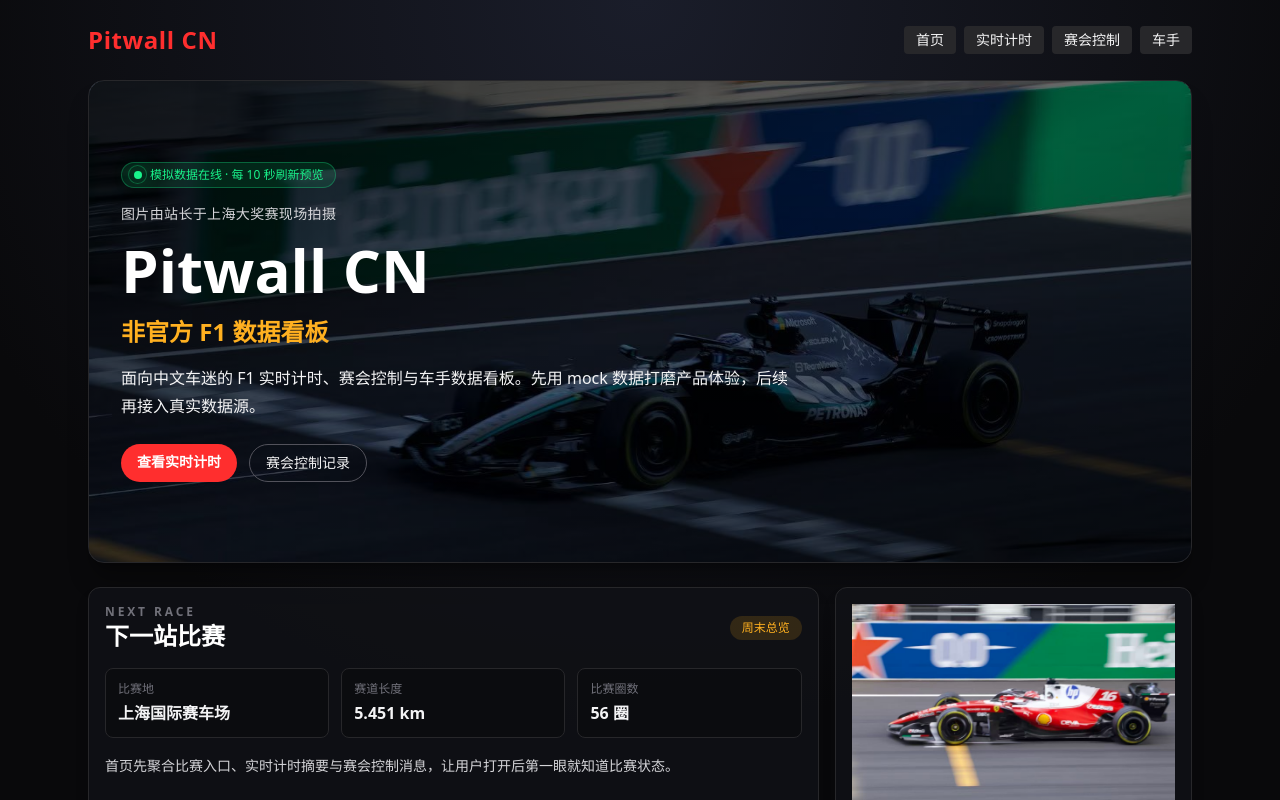
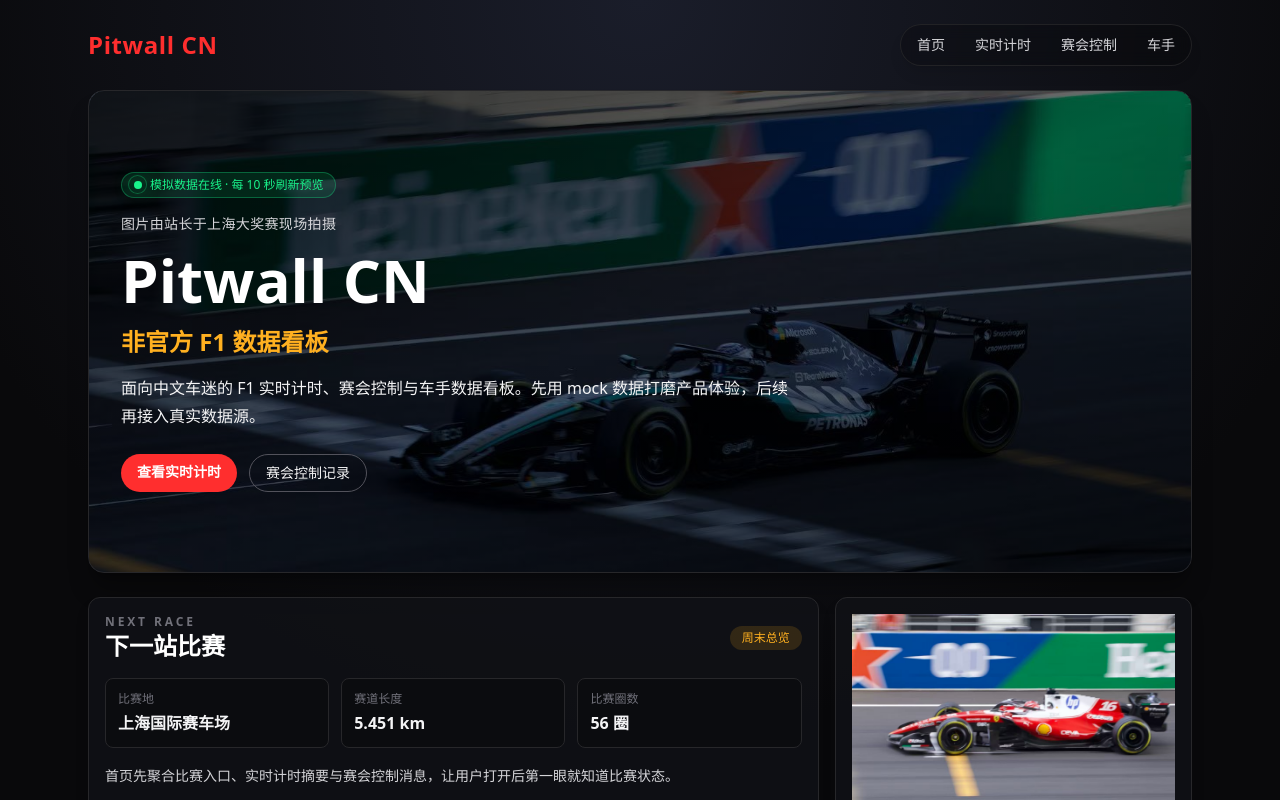
Before and after one commit to s8k8ps26k6-ui/pitwallcn, a Next.js app: page / in a window 1280 px wide. Shown: the top 800 px of the page. Built offline with nearby package versions, Linux system fonts and the light colour scheme.

Commit message:
polish: refine top navigation

```diff
--- a/src/app/layout.tsx
+++ b/src/app/layout.tsx
@@ -7,18 +7,32 @@ export const metadata: Metadata = {
   description: "Formula 1 data dashboard"
 };
 
+const navItems = [
+  { label: "首页", href: "/" },
+  { label: "实时计时", href: "/live" },
+  { label: "赛会控制", href: "/race-control" },
+  { label: "车手", href: "/drivers/VER" }
+] as const;
+
 export default function RootLayout({ children }: { children: React.ReactNode }) {
   return (
     <html lang="zh-CN">
       <body>
         <div className="mx-auto min-h-screen max-w-6xl px-4 py-6 sm:px-6">
-          <header className="mb-6 flex flex-col gap-3 sm:flex-row sm:items-center sm:justify-between">
-            <h1 className="text-2xl font-bold tracking-wide text-neonRed">Pitwall CN</h1>
-            <nav className="flex flex-wrap gap-2 text-sm">
-              <Link className="rounded bg-zinc-800 px-3 py-1 hover:bg-zinc-700" href="/">首页</Link>
-              <Link className="rounded bg-zinc-800 px-3 py-1 hover:bg-zinc-700" href="/live">实时计时</Link>
-              <Link className="rounded bg-zinc-800 px-3 py-1 hover:bg-zinc-700" href="/race-control">赛会控制</Link>
-              <Link className="rounded bg-zinc-800 px-3 py-1 hover:bg-zinc-700" href="/drivers/VER">车手</Link>
+          <header className="mb-6 flex flex-col gap-4 sm:flex-row sm:items-center sm:justify-between">
+            <Link className="text-2xl font-bold tracking-wide text-neonRed transition hover:text-red-400" href="/">
+              Pitwall CN
+            </Link>
+            <nav className="flex w-fit flex-wrap gap-1.5 rounded-full border border-zinc-800/80 bg-black/20 p-1 text-sm shadow-lg shadow-black/10 backdrop-blur">
+              {navItems.map((item) => (
+                <Link
+                  key={item.href}
+                  className="rounded-full px-3 py-1.5 text-zinc-300 transition hover:bg-zinc-800 hover:text-white"
+                  href={item.href}
+                >
+                  {item.label}
+                </Link>
+              ))}
             </nav>
           </header>
           {children}
```
